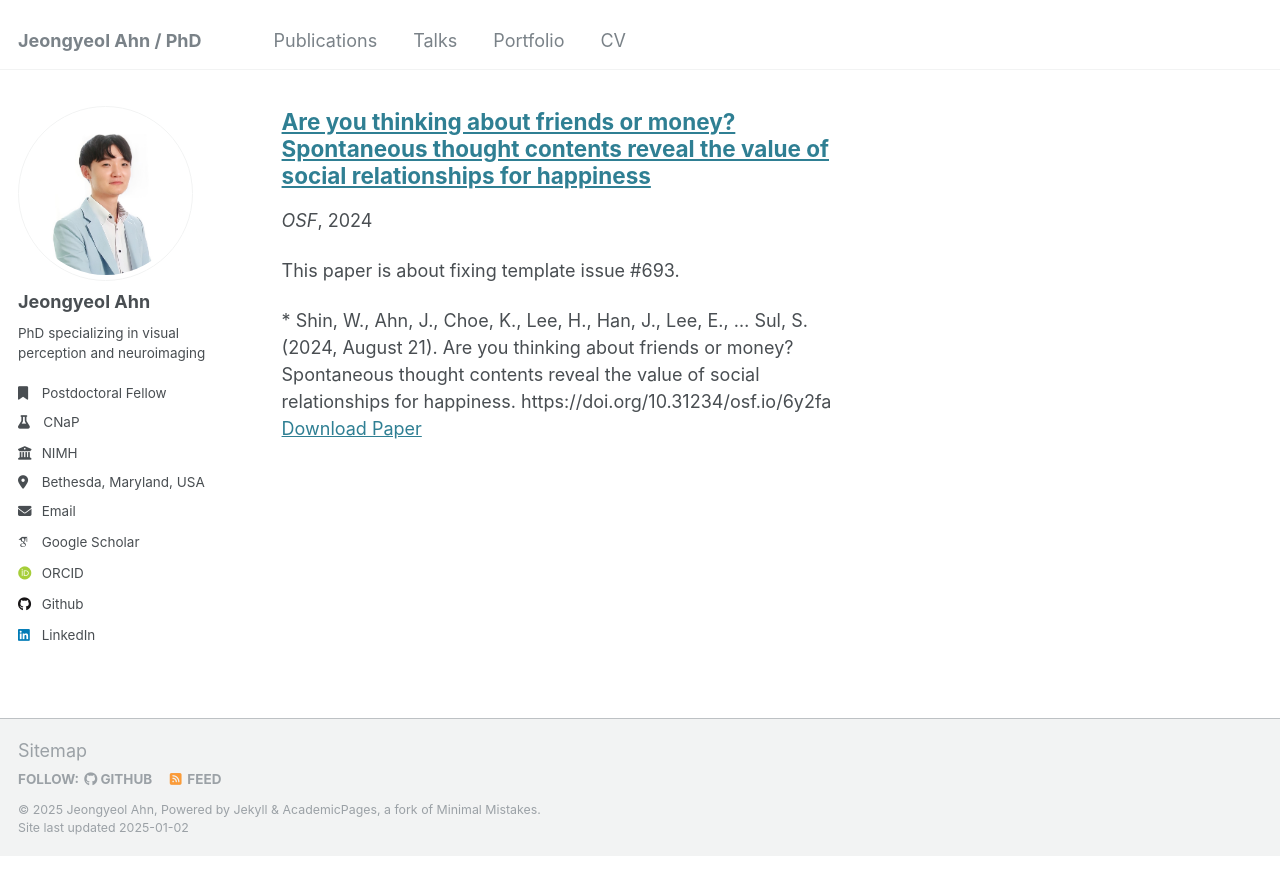
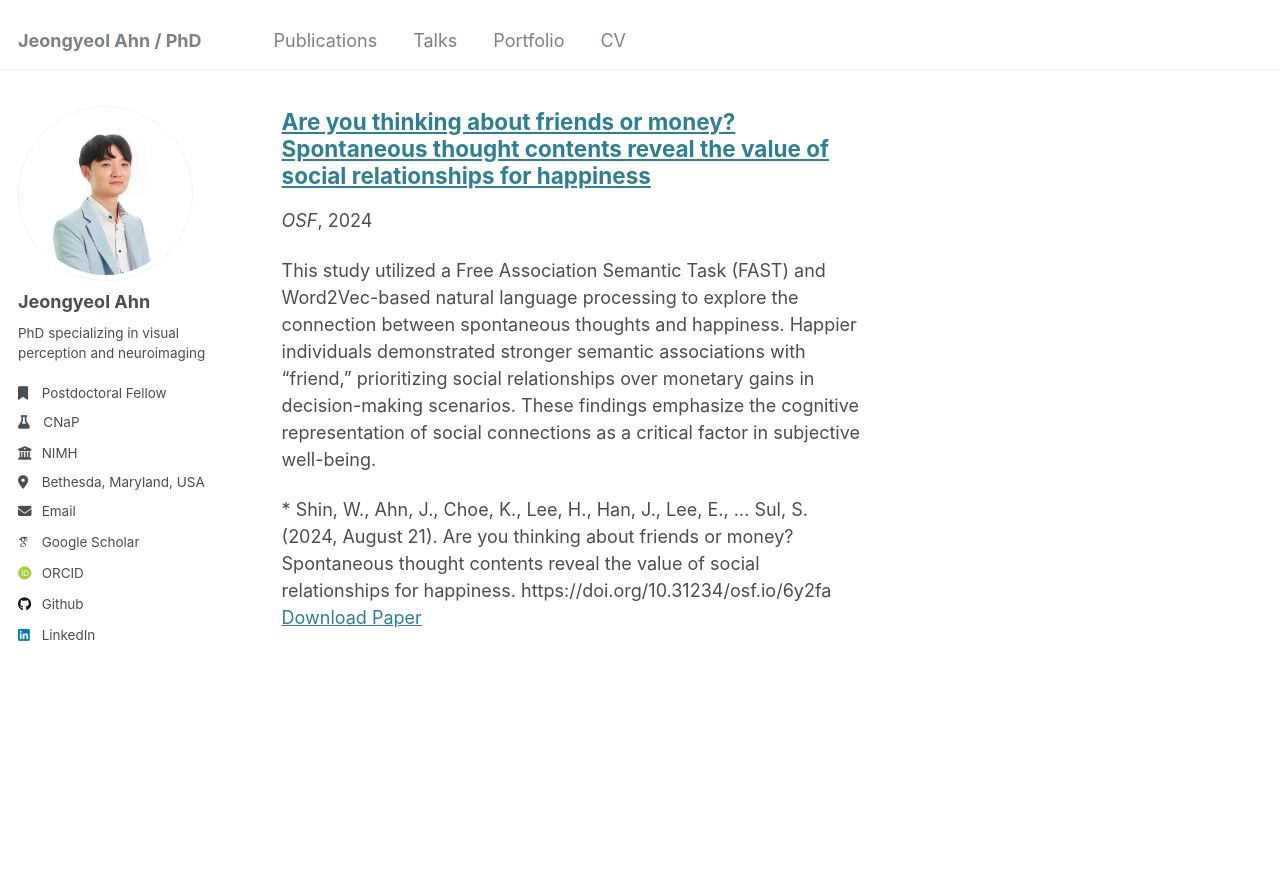
Before and after one commit to daeolian/daeolian.github.io, a Jekyll site: the page built from _pages/publications.html, in a window 1280 px wide and 900 px high, scrolled down 1650 px. Shown: the top 895 px of the window. Built offline with Jekyll 4.4.1, drawn with Linux system fonts in a browser that asks for light colours; some web fonts are replaced; before the commit the page ends 2506 px from its top, so only the background shows below that.

Commit message:
Update 2024-08-20-fast.md

```diff
--- a/_publications/2024-08-20-fast.md
+++ b/_publications/2024-08-20-fast.md
@@ -3,10 +3,10 @@ title: "Are you thinking about friends or money? Spontaneous thought contents re
 collection: publications
 category: archive
 permalink: https://osf.io/preprints/psyarxiv/6y2fa
-excerpt: 'This paper is about fixing template issue #693.'
+excerpt: 'This study utilized a Free Association Semantic Task (FAST) and Word2Vec-based natural language processing to explore the connection between spontaneous thoughts and happiness. Happier individuals demonstrated stronger semantic associations with “friend,” prioritizing social relationships over monetary gains in decision-making scenarios. These findings emphasize the cognitive representation of social connections as a critical factor in subjective well-being.'
 date: 2024-08-20
 venue: OSF
-paperurl: 'http://academicpages.github.io/files/paper3.pdf'
+paperurl: 'http://daeolian.github.io/files/paper_fast_2024.pdf'
 citation: 'Shin, W., Ahn, J., Choe, K., Lee, H., Han, J., Lee, E., … Sul, S. (2024, August 21). Are you thinking about friends or money?  Spontaneous thought contents reveal the value of social relationships for happiness. https://doi.org/10.31234/osf.io/6y2fa'
 ---
 
```
